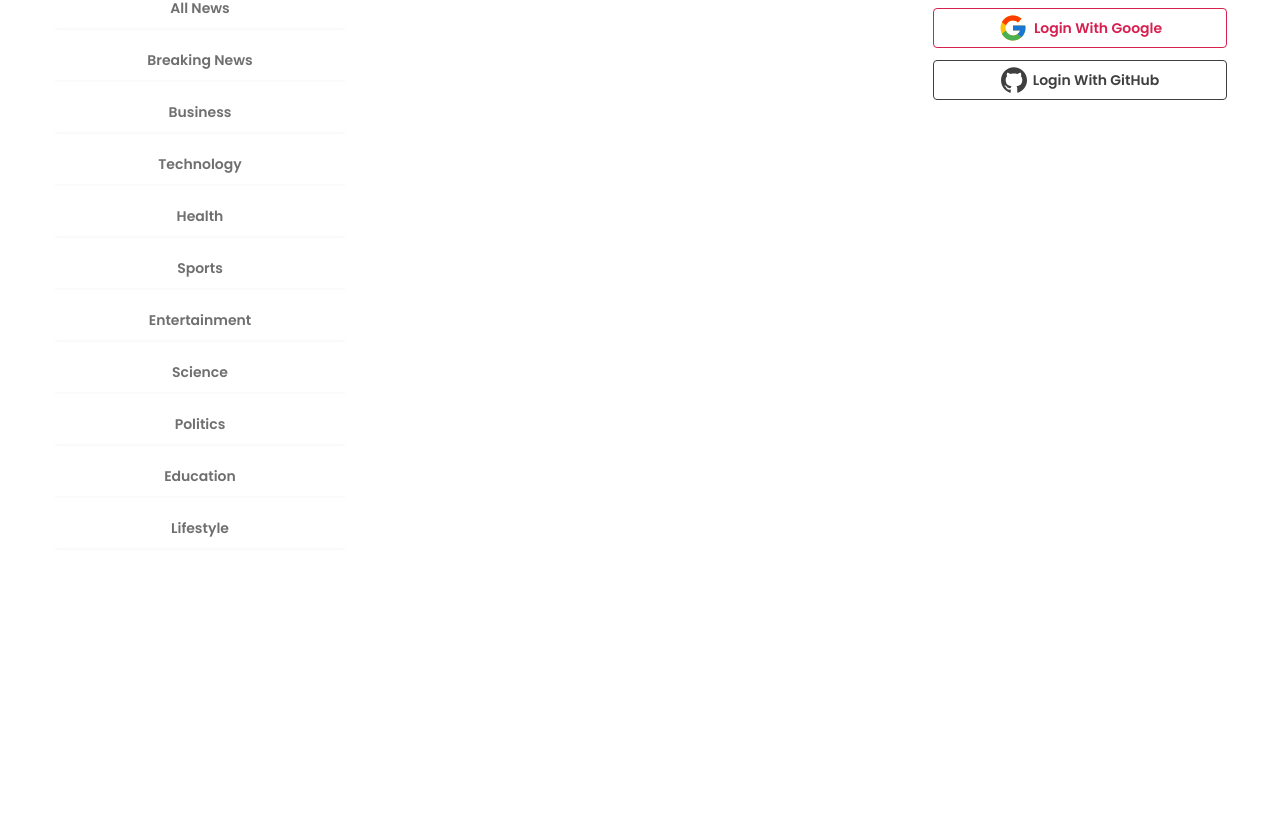
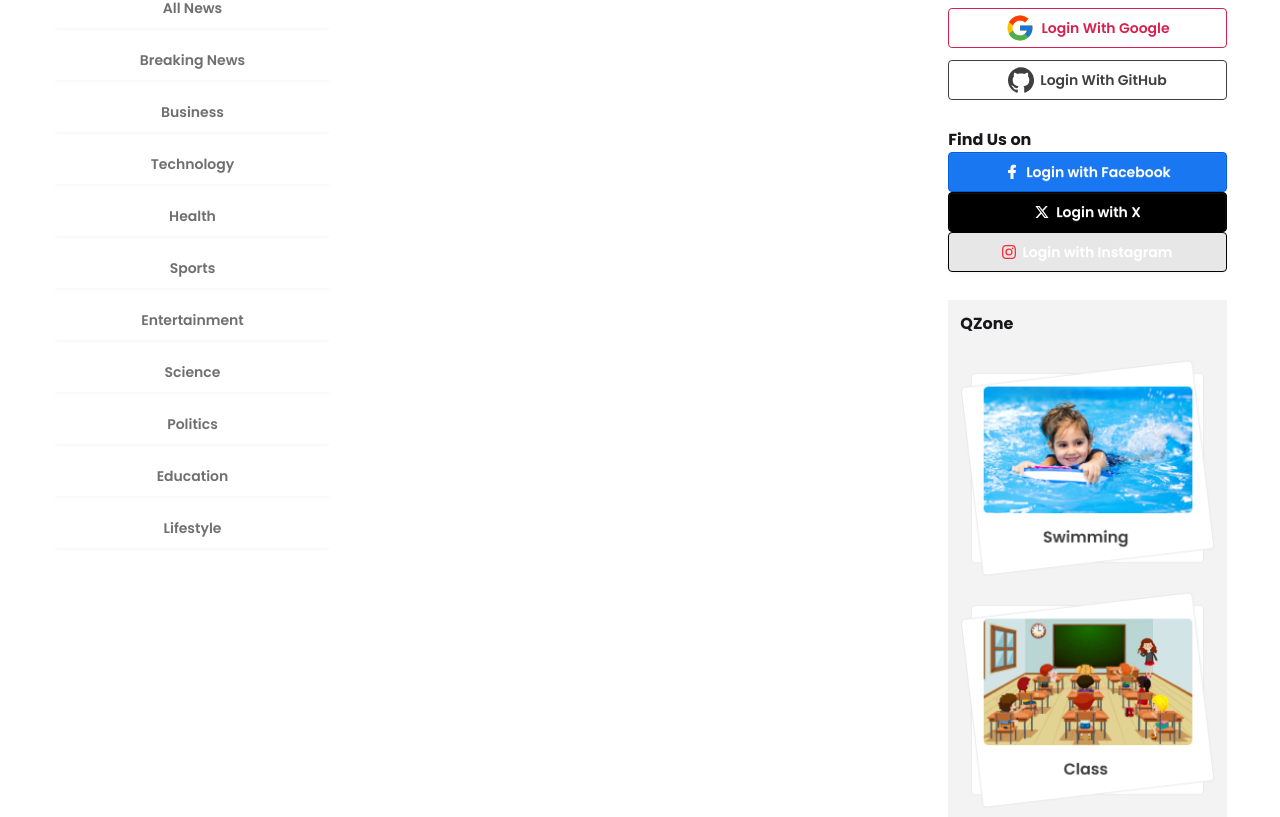
Before and after one commit to rayhanbri/dragon-news, a React (Vite) app: page / in a window 1280 px wide. Shown: the part 343-1160 px from the top of the page. Before the commit the page ends 907 px from the top, so only its background shows below. Built offline with nearby package versions, Linux system fonts and the light colour scheme.

Commit message:
added right aside

```diff
--- /dev/null
+++ b/src/Components/HomeLayout/Findus.jsx
@@ -0,0 +1,27 @@
+import React from 'react';
+import { BsInstagram } from 'react-icons/bs';
+
+const Findus = () => {
+  return (
+    <div>
+      <h1 className='font-bold'>Find Us on</h1>
+      <div className=''>
+      <button className="btn bg-[#1A77F2] text-white border-[#005fd8] w-full">
+  <svg aria-label="Facebook logo" width="16" height="16" xmlns="http://www.w3.org/2000/svg" viewBox="0 0 32 32"><path fill="white" d="M8 12h5V8c0-6 4-7 11-6v5c-4 0-5 0-5 3v2h5l-1 6h-4v12h-6V18H8z"></path></svg>
+  Login with Facebook
+</button>
+      <button className="btn bg-black text-white border-black w-full">
+  <svg aria-label="X logo" width="16" height="12" viewBox="0 0 300 271" xmlns="http://www.w3.org/2000/svg"><path fill="currentColor" d="m236 0h46l-101 115 118 156h-92.6l-72.5-94.8-83 94.8h-46l107-123-113-148h94.9l65.5 86.6zm-16.1 244h25.5l-165-218h-27.4z"/></svg>
+  Login with X
+</button>
+      <button className="btn bg-base-300 text-white border-black w-full">
+  <BsInstagram className='text-red-500'></BsInstagram>
+  Login with Instagram
+</button>
+
+      </div>
+    </div>
+  );
+};
+
+export default Findus;
--- /dev/null
+++ b/src/Components/HomeLayout/QZone.jsx
@@ -0,0 +1,20 @@
+import React from 'react';
+import swimmingImage from "../../assets/swimming.png"
+import classImg from "../../assets/class.png"
+import playgroundImg from "../../assets/playground.png"
+
+const QZone = () => {
+  return (
+    <div className='bg-base-200 p-3 space-y-6'>
+     <h1 className='font-bold'>QZone</h1>
+     <div className='space-y-4'>
+      <img src={swimmingImage} alt="" />
+      <img src={classImg} alt="" />
+      <img src={playgroundImg} alt="" />
+
+     </div>
+    </div>
+  );
+};
+
+export default QZone;
--- a/src/Components/HomeLayout/RightAside.jsx
+++ b/src/Components/HomeLayout/RightAside.jsx
@@ -1,10 +1,14 @@
 import React from 'react';
 import SocialLonin from './SocialLonin';
+import Findus from './Findus';
+import QZone from './QZone';
 
 const RightAside = () => {
   return (
-    <div>
+    <div className='space-y-7'>
      <SocialLonin></SocialLonin>
+     <Findus></Findus>
+     <QZone></QZone>
     </div>
   );
 };
--- a/src/Layout/HomeLayout.jsx
+++ b/src/Layout/HomeLayout.jsx
@@ -18,7 +18,7 @@ const HomeLayout = () => {
           <Navbar></Navbar>
         </nav>
       </header>
-      <main className='w-11/12 mx-auto py-4  grid grid-cols-12'>
+      <main className='w-11/12 mx-auto py-4  grid grid-cols-12 gap-5'>
 
         {/* left navbar  */}
        <aside className='col-span-3'>
```
